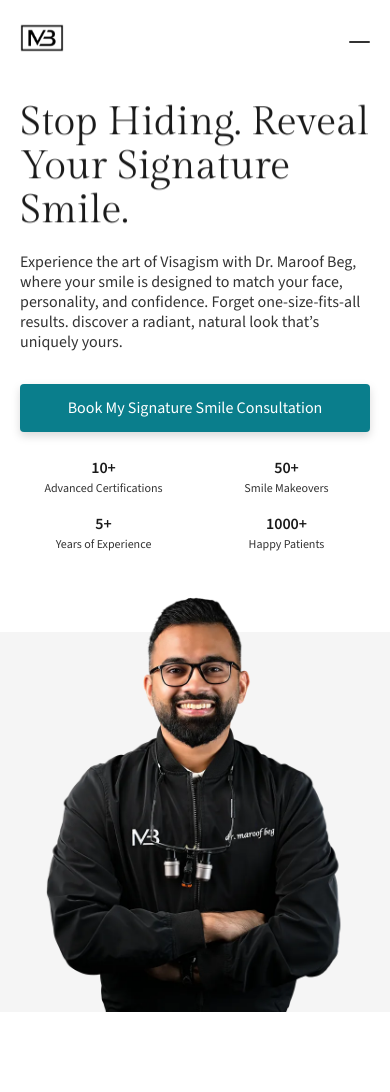
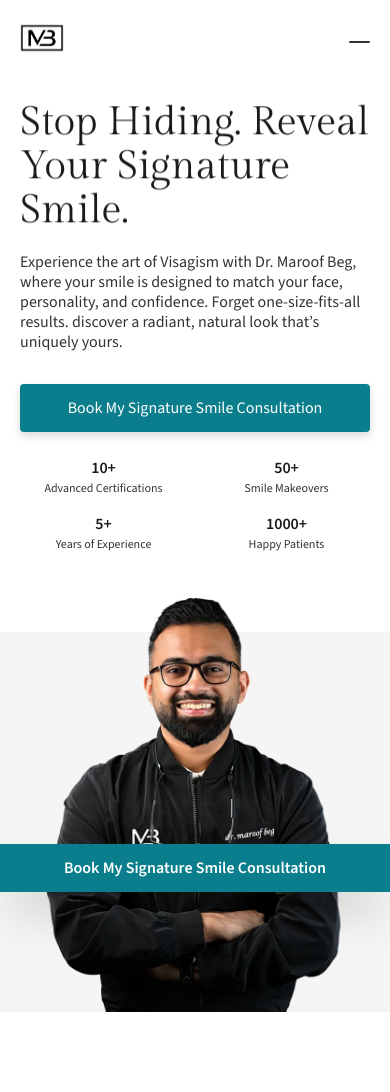
Before and after one commit to yamami-mohammed-monsif/drmaroof, a Next.js app: page / in a window 390 px wide. Shown: the top 1092 px of the page. Built offline with nearby package versions, Linux system fonts and the light colour scheme.

Commit message:
added cta CTA button for max conversion

```diff
--- a/app/layout.tsx
+++ b/app/layout.tsx
@@ -1,4 +1,4 @@
-import type { Metadata } from "next";
+import type { Metadata, Viewport } from "next";
 import { Gilda_Display, Source_Sans_3 } from "next/font/google";
 import "./globals.css";
 
@@ -9,7 +9,7 @@ const gildadisplay = Gilda_Display({
   weight: ["400"],
   preload: true,
   fallback: ["Georgia", "serif"],
-  adjustFontFallback: true, // Add this
+  adjustFontFallback: true,
 });
 
 const sourcesans3 = Source_Sans_3({
@@ -19,9 +19,10 @@ const sourcesans3 = Source_Sans_3({
   weight: ["400", "600"],
   preload: true,
   fallback: ["system-ui", "sans-serif"],
-  adjustFontFallback: true, // Add this
+  adjustFontFallback: true,
 });
 
+// Metadata export now only contains SEO/Content-related tags
 export const metadata: Metadata = {
   title: "Transform Your Smile | Dr. Maroof Beg Dental Visagism",
   description:
@@ -29,7 +30,12 @@ export const metadata: Metadata = {
   keywords:
     "cosmetic dentistry, smile makeover, dental veneers, Invisalign, teeth whitening",
   authors: [{ name: "Dr. Maroof Beg" }],
-  viewport: "width=device-width, initial-scale=1",
+};
+
+// Viewport export contains device/browser configuration tags
+export const viewport: Viewport = {
+  width: "device-width",
+  initialScale: 1,
   themeColor: "#0a7e8c",
 };
 
--- a/app/page.tsx
+++ b/app/page.tsx
@@ -1,6 +1,7 @@
 import Header from "@/components/Header";
 import Hero from "@/components/sections/Hero";
 import ClientSections from "./ClientSections";
+import StickyCTA from "@/components/UI/StickyCTA";
 
 export default function Home() {
   return (
@@ -8,6 +9,7 @@ export default function Home() {
       <Header />
       <Hero />
       <ClientSections />
+      <StickyCTA />
     </div>
   );
 }
--- /dev/null
+++ b/components/UI/StickyCTA.tsx
@@ -0,0 +1,46 @@
+"use client";
+
+import { useState, useEffect } from "react";
+import Link from "next/link";
+
+const StickyCTA = () => {
+  const [isVisible, setIsVisible] = useState(false);
+
+  useEffect(() => {
+    const handleScroll = () => {
+      const scrolled = window.scrollY;
+      const heroHeight = window.innerHeight;
+
+      // Show after scrolling past 50% of hero
+      setIsVisible(scrolled > heroHeight * 0.5);
+    };
+
+    window.addEventListener("scroll", handleScroll, { passive: true });
+    return () => window.removeEventListener("scroll", handleScroll);
+  }, []);
+
+  return (
+    <div
+      className={`
+        fixed bottom-0 left-0 right-0 z-50 lg:hidden
+        transition-transform duration-300 ease-in-out
+        ${isVisible ? "translate-y-0" : "translate-y-full"}
+      `}
+      style={{ paddingBottom: "env(safe-area-inset-bottom)" }}
+    >
+      <Link
+        href=""
+        className="
+          flex items-center justify-center gap-2
+          w-full bg-cta text-white font-semibold
+          px-8 py-3 shadow-2xl
+          hover:bg-cta-hover transition-colors duration-300
+        "
+      >
+        Book My Signature Smile Consultation
+      </Link>
+    </div>
+  );
+};
+
+export default StickyCTA;
```
